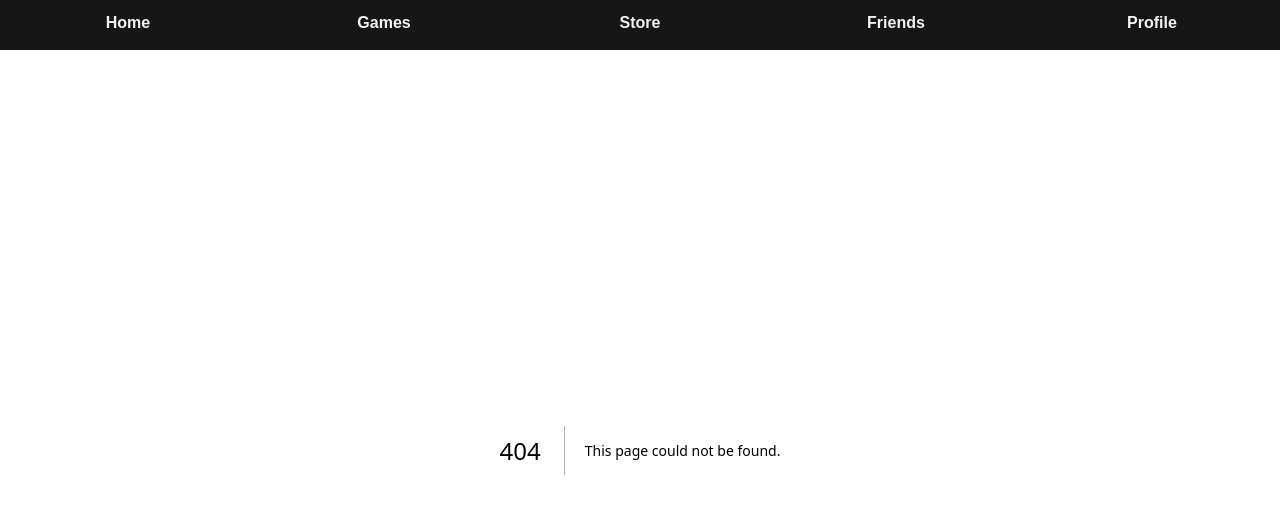
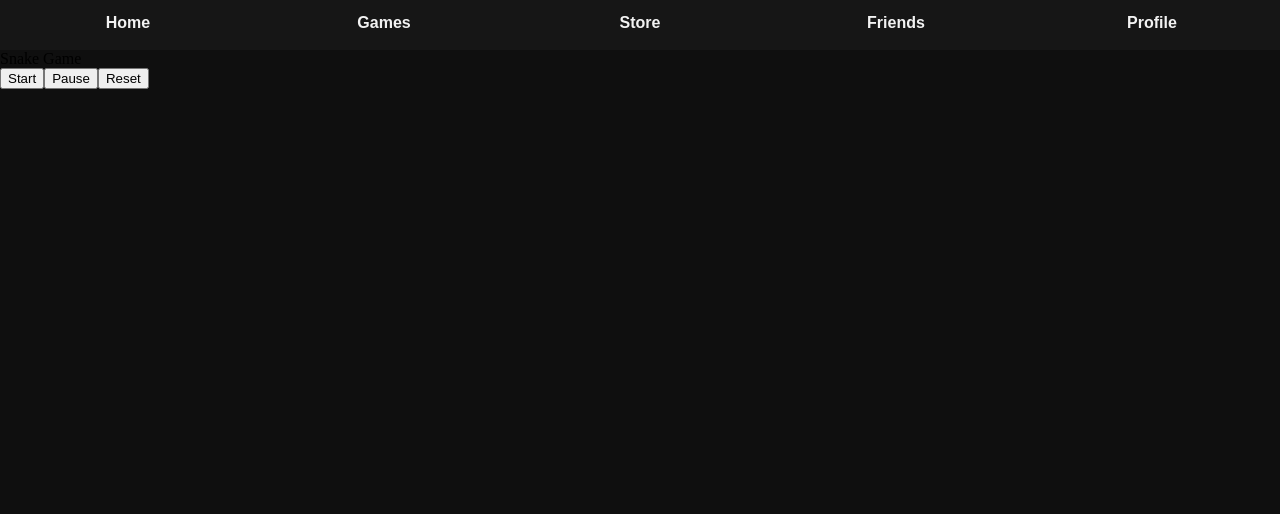
Before and after one commit to TylerM1011/planeta, a Next.js app: page /games/snake-game in a window 1280 px wide. Before the commit this address had no page. Shown: the top 514 px of the page. Built offline with nearby package versions, Linux system fonts and the light colour scheme.

Commit message:
new page for snake game

```diff
--- a/src/app/games/matching-game/page.js
+++ b/src/app/games/matching-game/page.js
@@ -1,6 +1,5 @@
 "use client";
 import { useState, useEffect } from "react";
-import { IconButton } from "@/components/IconButton";
 import Image from "next/image";
 import styles from "./matching-game.module.css";
 
--- a/src/app/games/page.js
+++ b/src/app/games/page.js
@@ -7,6 +7,9 @@ export default function Games() {
       <Link className={styles.link} href="/games/matching-game">
         Matching Game
       </Link>
+      <Link className={styles.link} href="/games/snake-game">
+        Snake
+      </Link>
     </div>
   );
 }
--- /dev/null
+++ b/src/app/games/snake-game/page.js
@@ -0,0 +1,16 @@
+"use client";
+import { useState, useEffect } from "react";
+
+export default function SnakeGame() {
+  return (
+    <div>
+      {" "}
+      Snake Game
+      <div>
+        <button>Start</button>
+        <button>Pause</button>
+        <button>Reset</button>
+      </div>
+    </div>
+  );
+}
```
